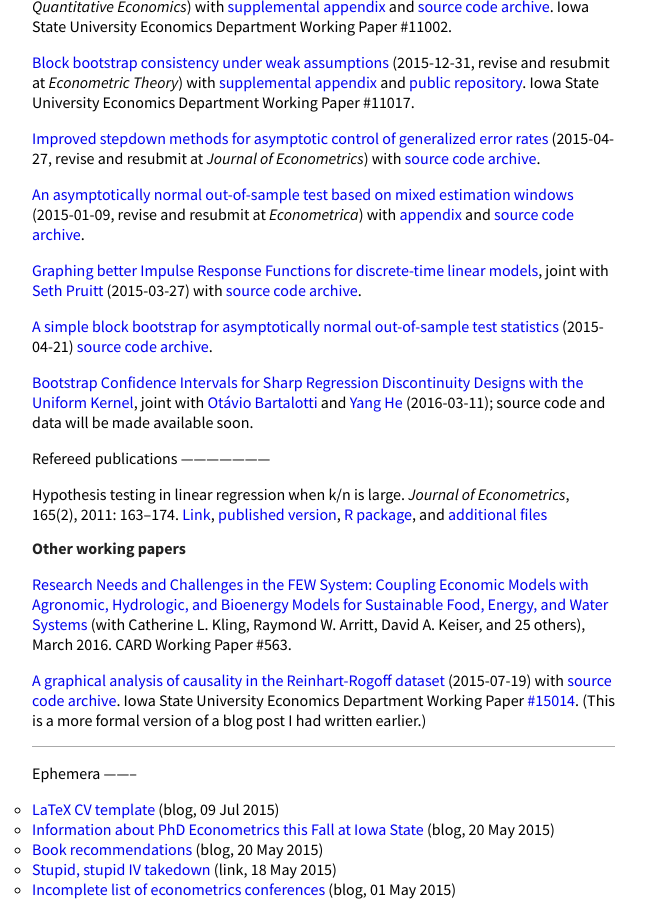
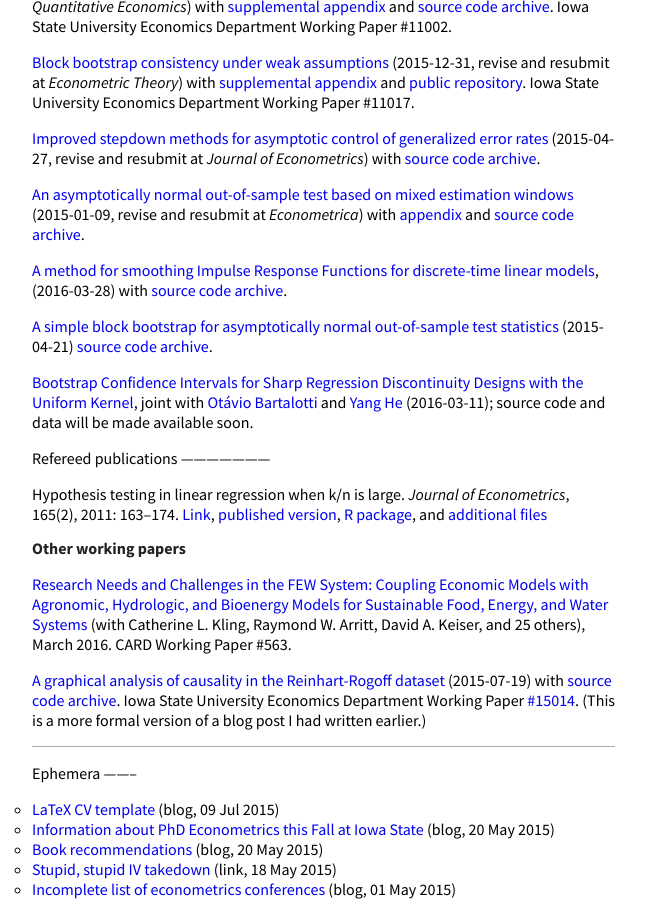
Before and after one commit to mmkuang/grayclhn.github.io, a Jekyll site: the page built from index.md, in a window 1280 px wide and 900 px high, scrolled down 877 px. Shown: the whole window, without its empty margins (0-663 px from the left). Built offline with Jekyll 4.4.1, drawn with Linux system fonts in a browser that asks for light colours; Markdown is read by kramdown in place of the engine named in the settings.

Commit message:
Update 'smooth irf' paper to latest version

```diff
--- a/index.md
+++ b/index.md
@@ -100,9 +100,8 @@ Iowa State University Economics Department Working Paper #11017.
 [source code archive](dl/calhoun_mixedwindow_v2015-04-23.zip).
 <!-- [Private git repository](https://git.ece.iastate.edu/gcalhoun/mixedwindow) -->
 
-[Graphing better Impulse Response Functions for discrete-time linear models](dl/calhounpruitt_smoothirf_v2015-03-27.pdf),
-joint with [Seth Pruitt](https://sites.google.com/site/sethpruittnet/)
-(2015-03-27) with [source code archive](dl/calhounpruitt_smoothirf_v2015-03-27.zip).
+[A method for smoothing Impulse Response Functions for discrete-time linear models](dl/calhoun_smoothirf.pdf),
+(2016-03-28) with [source code archive](https://github.com/grayclhn/smooth_irf).
 <!-- [Private git repository](https://git.ece.iastate.edu/gcalhoun/smooth_irf) -->
 
 [A simple block bootstrap for asymptotically normal out-of-sample test statistics](dl/calhoun_oosbootstrap_v2015-04-21.pdf)
```
Also changed, not shown: 5 other files.
